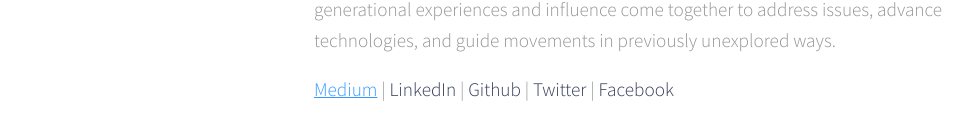
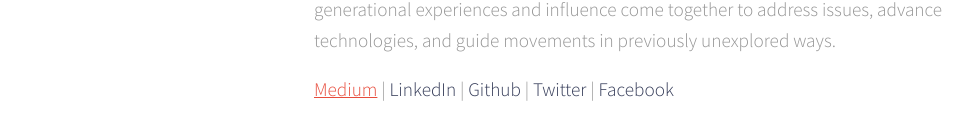
Before and after one commit to harshsikka/Ignis, a plain HTML site: page index.html in a window 1280 px wide. In both pictures the pointer is over the link "Medium". Shown: the part 626-766 px from the top of the page, without its empty margins (6-981 px from the left). Drawn offline with nearby package versions, Linux system fonts and the light colour scheme.

Commit message:
Update index.html

```diff
--- a/index.html
+++ b/index.html
@@ -24,7 +24,7 @@
         }
 
        a:hover {
-            color: #3399ff;
+            color: #e74c3c;
             text-decoration: underline;
         }
 
```
